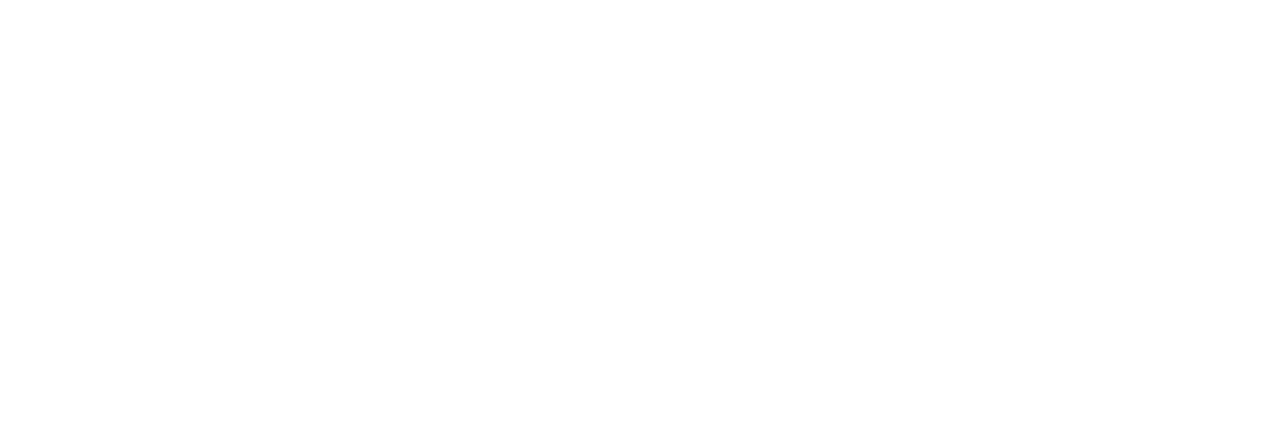
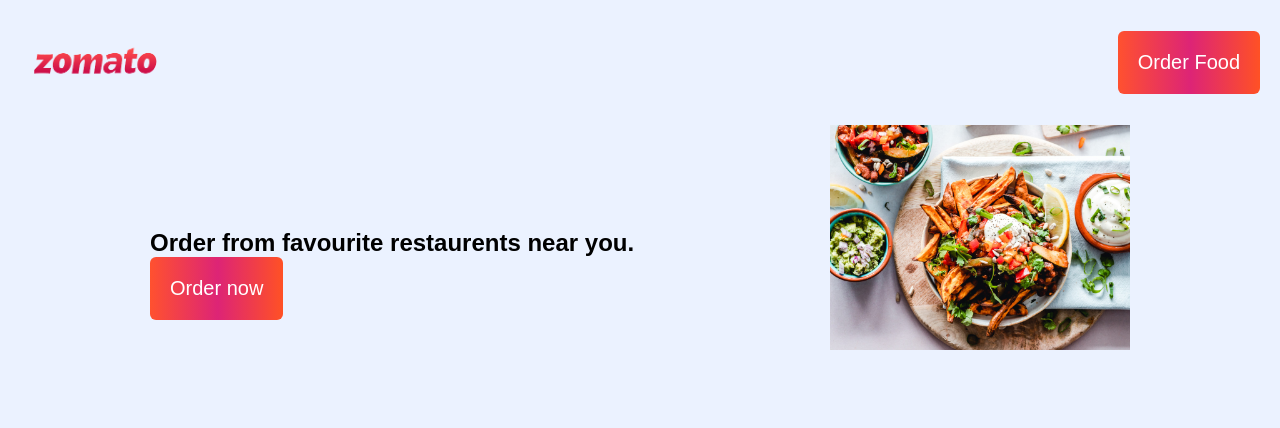
Before and after one commit to gokulk03/landing-page, a plain HTML site: page index.html in a window 1280 px wide. Drawn offline with Linux system fonts and the light colour scheme.

Commit message:
add navbar and hero

```diff
--- a/index.html
+++ b/index.html
@@ -4,9 +4,40 @@
     <meta charset="UTF-8">
     <meta http-equiv="X-UA-Compatible" content="IE=edge">
     <meta name="viewport" content="width=device-width, initial-scale=1.0">
+    <link rel="stylesheet" href="style.css">
+
     <title>Document</title>
+    <link rel="preconnect" href="https://fonts.googleapis.com">
+    <link rel="preconnect" href="https://fonts.gstatic.com" crossorigin>
+    <link href="https://fonts.googleapis.com/css2?family=Outfit:wght@100;200;300;400;500;600;700;800;900&display=swap" rel="stylesheet">
 </head>
 <body>
 
+    <header>
+        <nav class="navbar">
+            <div class="navbar__brand">
+                <img src="./assets/logo.png" alt="logo" class="navbar__logo">
+            </div>
+            <div class="navbar__nav__items">
+                <button class="nav__item button__primary">Order Food</button>
+            </div>
+        </nav>
+    </header>
+
+    <main class="container">
+        <section class="hero__container">
+
+            <div class="hero__image__container">
+                <img class="hero__image" src="./assets/hero.jpg" alt="hero image">
+
+            </div>
+            <div class="hero__description">
+                <h1 class="hero__text">Order from favourite restaurents near you.</h1>
+                <button class="button__primary">Order now</button>
+            </div>
+
+        </section>
+    </main>
+
 </body>
 </html>
--- a/style.css
+++ b/style.css
@@ -1 +1,104 @@
-!
+*{
+    margin:0;
+    padding: 0;
+    box-sizing:border-box; /*box model*/
+
+}
+
+body{
+    font-family: "merriweater",sans-serif;
+    background-color: #ebf2ff;
+    overflow: hidden;
+}
+
+.button__primary{
+
+        background-image: linear-gradient(
+            to right,
+            #ff512f 0%,
+            #dd2476 51%,
+            #ff5125 100%
+        );
+        color: #fff;
+        padding:12px;
+        border: none;
+        border-radius:6px;
+
+}
+
+.container{
+    width: 100%;
+    margin: 0 auto;
+    padding: 0 15px;
+}
+.hero__container{
+    width:100%;
+}
+.hero__image__container{
+    width:100%;
+}
+.hero__image{
+    width:100%;
+}
+
+.navbar{
+    display:flex;
+    justify-content: space-around;
+    align-items: center;
+}
+
+.navbar__brand{
+    width:100px;
+
+}
+.navbar__logo{
+    width:100%;
+}
+.nav__item{
+    background-image: linear-gradient(
+        to right,
+        #ff512f 0%,
+        #dd2476 51%,
+        #ff5125 100%
+    );
+    color: #fff;
+    padding:12px;
+    border: none;
+    border-radius:6px;
+}
+
+@media(min-width:768px){
+    .navbar{
+        justify-content: space-between;
+        padding : 10px 20px;
+    }
+    .navbar__brand{
+        width:150px;
+    }
+    .button__primary{
+        padding:20px;
+        font-size:20px;
+    }
+    .hero__container{
+        display:flex;
+        flex-direction:row-reverse;
+        align-items: center;
+        justify-content: space-between;
+        gap:10px;
+    }
+}
+@media(min-width:1020px){
+    .container{
+        max-width:1010px;
+    }
+    .hero__image__container{
+        width:300px;
+        height:300px;
+
+    }
+}
+@media(min-width:1400px){
+    .container{
+        max-width: 1010px;
+    }
+}
```
